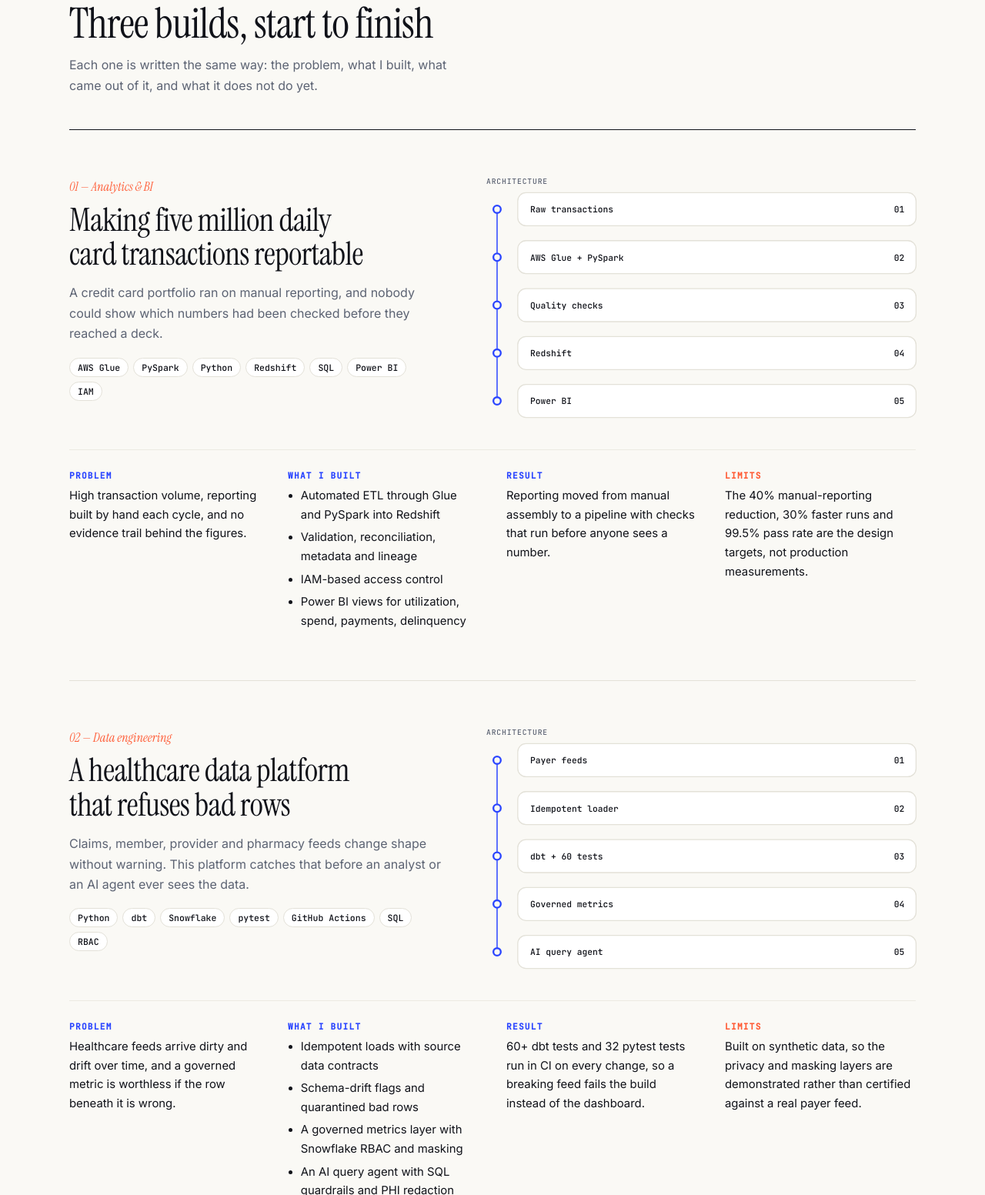
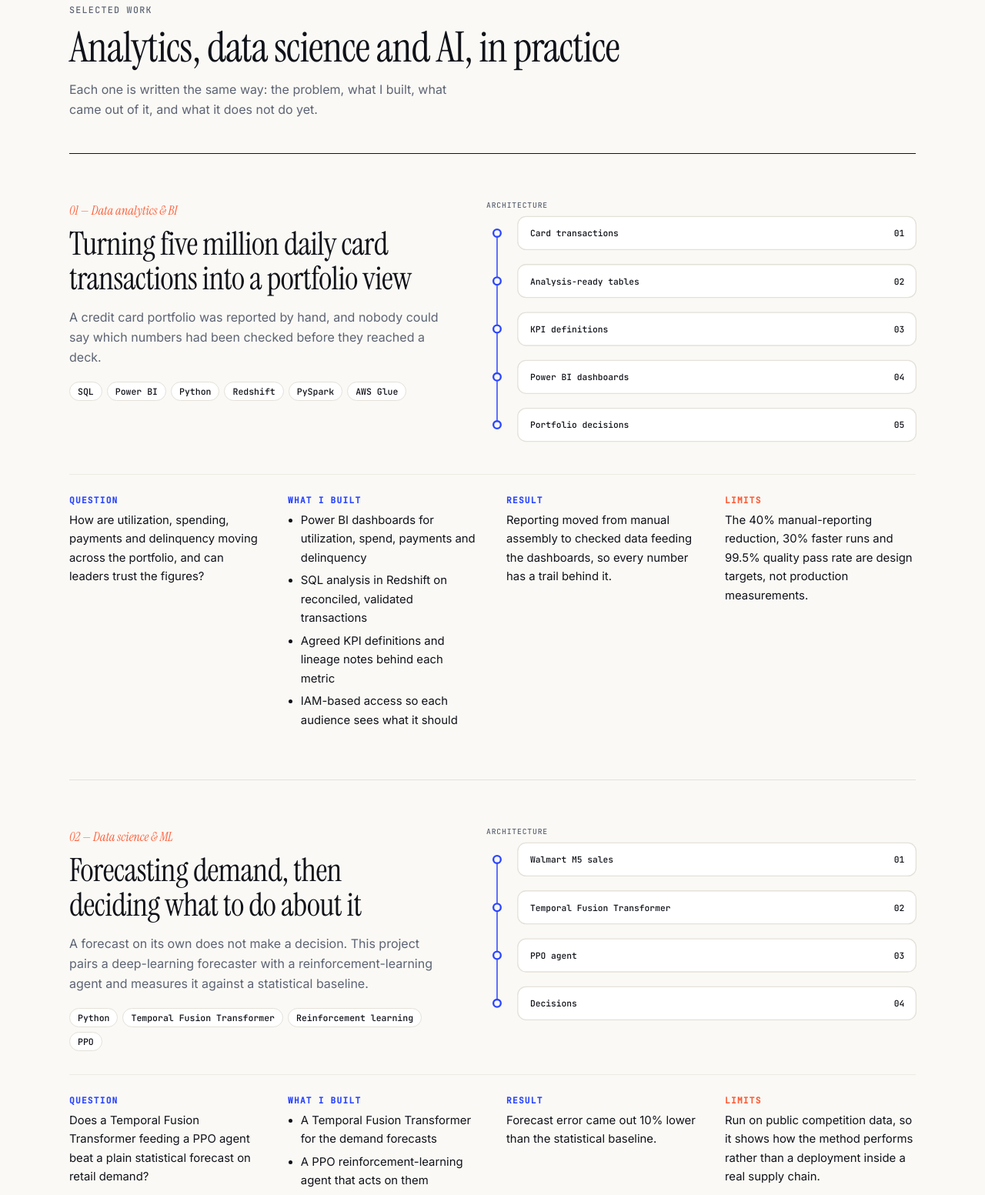
Before and after one commit to Jaivinay/Jaivinay.github.io, a plain HTML site: page index.html in a window 1280 px wide. Shown: the part 1247-2800 px from the top of the page at 77% size. Drawn offline with Linux system fonts and the light colour scheme.

Commit message:
Portfolio: lead with analytics, data science and AI case studies
Co-Authored-By: Claude Sonnet 5.5 <noreply@anthropic.com>
Claude-Session: https://claude.ai/code/session_014vAnLYXN9gZpD3HCW2GkFz

```diff
--- a/index.html
+++ b/index.html
@@ -3,7 +3,7 @@
 <head>
 <meta charset="utf-8">
 <meta name="viewport" content="width=device-width,initial-scale=1,viewport-fit=cover">
-<meta name="description" content="Jaivinay Gudiveka — data analytics, business intelligence, data engineering, data science and AI. Case studies, code and contact.">
+<meta name="description" content="Jaivinay Gudiveka: data analytics, data science, AI and business intelligence. Case studies, code and contact.">
 <title>Jaivinay Gudiveka Portfolio</title>
 <link rel="stylesheet" href="https://fonts.googleapis.com/css2?family=Instrument+Serif:ital@0;1&family=Inter:wght@400;500;600&family=JetBrains+Mono:wght@400;500&display=swap">
 <style>
@@ -97,6 +97,12 @@ section{padding-block:clamp(64px,9vw,112px) 0;scroll-margin-top:64px}
 .grid4{display:grid;grid-template-columns:repeat(auto-fit,minmax(min(100%,215px),1fr));gap:22px 36px;margin-top:30px;padding-top:26px;border-top:1px solid var(--hair)}
 .blk h4{font:600 .7rem var(--mono);letter-spacing:.11em;text-transform:uppercase;color:var(--accent);margin-bottom:7px}
 .blk:last-child h4{color:var(--warm)}
+.found{display:grid;grid-template-columns:minmax(0,1.5fr) minmax(0,1fr);gap:20px 48px;align-items:center;margin-top:20px;padding:26px 28px;border:1px solid var(--line);border-radius:18px;background:var(--surface)}
+.found .num{font:400 italic 1rem var(--serif);color:var(--warm)}
+.found h3{font:400 clamp(1.4rem,2.4vw,1.8rem)/1.1 var(--serif);margin:6px 0 10px}
+.found p{margin:0;color:var(--muted);font-size:.92rem}
+.found .link{display:inline-block;margin-top:16px;font-weight:600;font-size:.9rem}
+@media (max-width:860px){.found{grid-template-columns:1fr;padding:22px}}
 .blk p{margin:0;font-size:.93rem;color:var(--ink)}
 .blk ul{margin:0;padding-left:1.05em}.blk li{margin-bottom:5px;font-size:.93rem}
 .caseLinks{display:flex;flex-wrap:wrap;gap:16px;margin-top:22px}
@@ -151,10 +157,10 @@ html.js .rv.in{opacity:1;transform:none}
 </nav>
 
 <header class="hero" id="top">
-  <span class="mono">Data analytics · BI · Data engineering · Data science · AI</span>
+  <span class="mono">Data analytics · Data science · AI · BI</span>
   <h1 id="head">I turn messy data into <em>decisions</em> people trust.</h1>
   <div class="sub">
-    <p class="lede">I'm Jaivinay. I build the pipelines, the tests that keep them honest, the dashboards people open every morning, and the AI tools that answer questions from real documents.</p>
+    <p class="lede">I'm Jaivinay. I analyze data, build forecasting and machine learning models, design the dashboards people open every morning, and ship AI tools that answer questions from real documents.</p>
     <p class="seek">Open to data analyst, BI, analytics engineering, data science and applied AI roles.<br>United States — open to relocate.</p>
   </div>
   <div class="cta">
@@ -179,44 +185,44 @@ html.js .rv.in{opacity:1;transform:none}
 </div>
 
 <section id="work">
-  <div class="sh rv"><span class="mono">Selected work</span><h2>Three builds, start to finish</h2>
+  <div class="sh rv"><span class="mono">Selected work</span><h2>Analytics, data science and AI, in practice</h2>
     <p>Each one is written the same way: the problem, what I built, what came out of it, and what it does not do yet.</p></div>
 
-  <article class="case rv" data-diag="Raw transactions|AWS Glue + PySpark|Quality checks|Redshift|Power BI">
+  <article class="case rv" data-diag="Card transactions|Analysis-ready tables|KPI definitions|Power BI dashboards|Portfolio decisions">
     <div class="caseTop">
       <div>
-        <span class="num">01 — Analytics &amp; BI</span>
-        <h3>Making five million daily card transactions reportable</h3>
-        <p class="what">A credit card portfolio ran on manual reporting, and nobody could show which numbers had been checked before they reached a deck.</p>
-        <div class="chips"><span>AWS Glue</span><span>PySpark</span><span>Python</span><span>Redshift</span><span>SQL</span><span>Power BI</span><span>IAM</span></div>
+        <span class="num">01 — Data analytics &amp; BI</span>
+        <h3>Turning five million daily card transactions into a portfolio view</h3>
+        <p class="what">A credit card portfolio was reported by hand, and nobody could say which numbers had been checked before they reached a deck.</p>
+        <div class="chips"><span>SQL</span><span>Power BI</span><span>Python</span><span>Redshift</span><span>PySpark</span><span>AWS Glue</span></div>
       </div>
       <div class="dg"></div>
     </div>
     <div class="grid4">
-      <div class="blk"><h4>Problem</h4><p>High transaction volume, reporting built by hand each cycle, and no evidence trail behind the figures.</p></div>
-      <div class="blk"><h4>What I built</h4><ul><li>Automated ETL through Glue and PySpark into Redshift</li><li>Validation, reconciliation, metadata and lineage</li><li>IAM-based access control</li><li>Power BI views for utilization, spend, payments, delinquency</li></ul></div>
-      <div class="blk"><h4>Result</h4><p>Reporting moved from manual assembly to a pipeline with checks that run before anyone sees a number.</p></div>
-      <div class="blk"><h4>Limits</h4><p>The 40% manual-reporting reduction, 30% faster runs and 99.5% pass rate are the design targets, not production measurements.</p></div>
+      <div class="blk"><h4>Question</h4><p>How are utilization, spending, payments and delinquency moving across the portfolio, and can leaders trust the figures?</p></div>
+      <div class="blk"><h4>What I built</h4><ul><li>Power BI dashboards for utilization, spend, payments and delinquency</li><li>SQL analysis in Redshift on reconciled, validated transactions</li><li>Agreed KPI definitions and lineage notes behind each metric</li><li>IAM-based access so each audience sees what it should</li></ul></div>
+      <div class="blk"><h4>Result</h4><p>Reporting moved from manual assembly to checked data feeding the dashboards, so every number has a trail behind it.</p></div>
+      <div class="blk"><h4>Limits</h4><p>The 40% manual-reporting reduction, 30% faster runs and 99.5% quality pass rate are design targets, not production measurements.</p></div>
     </div>
   </article>
 
-  <article class="case rv" data-diag="Payer feeds|Idempotent loader|dbt + 60 tests|Governed metrics|AI query agent">
+  <article class="case rv" data-diag="Walmart M5 sales|Temporal Fusion Transformer|PPO agent|Decisions">
     <div class="caseTop">
       <div>
-        <span class="num">02 — Data engineering</span>
-        <h3>A healthcare data platform that refuses bad rows</h3>
-        <p class="what">Claims, member, provider and pharmacy feeds change shape without warning. This platform catches that before an analyst or an AI agent ever sees the data.</p>
-        <div class="chips"><span>Python</span><span>dbt</span><span>Snowflake</span><span>pytest</span><span>GitHub Actions</span><span>SQL</span><span>RBAC</span></div>
+        <span class="num">02 — Data science &amp; ML</span>
+        <h3>Forecasting demand, then deciding what to do about it</h3>
+        <p class="what">A forecast on its own does not make a decision. This project pairs a deep-learning forecaster with a reinforcement-learning agent and measures it against a statistical baseline.</p>
+        <div class="chips"><span>Python</span><span>Temporal Fusion Transformer</span><span>Reinforcement learning</span><span>PPO</span></div>
       </div>
       <div class="dg"></div>
     </div>
     <div class="grid4">
-      <div class="blk"><h4>Problem</h4><p>Healthcare feeds arrive dirty and drift over time, and a governed metric is worthless if the row beneath it is wrong.</p></div>
-      <div class="blk"><h4>What I built</h4><ul><li>Idempotent loads with source data contracts</li><li>Schema-drift flags and quarantined bad rows</li><li>A governed metrics layer with Snowflake RBAC and masking</li><li>An AI query agent with SQL guardrails and PHI redaction</li></ul></div>
-      <div class="blk"><h4>Result</h4><p>60+ dbt tests and 32 pytest tests run in CI on every change, so a breaking feed fails the build instead of the dashboard.</p></div>
-      <div class="blk"><h4>Limits</h4><p>Built on synthetic data, so the privacy and masking layers are demonstrated rather than certified against a real payer feed.</p></div>
+      <div class="blk"><h4>Question</h4><p>Does a Temporal Fusion Transformer feeding a PPO agent beat a plain statistical forecast on retail demand?</p></div>
+      <div class="blk"><h4>What I built</h4><ul><li>A Temporal Fusion Transformer for the demand forecasts</li><li>A PPO reinforcement-learning agent that acts on them</li><li>Training and comparison across 25 store-level datasets from Walmart M5 sales data</li><li>Joint tuning of forecaster and agent</li></ul></div>
+      <div class="blk"><h4>Result</h4><p>Forecast error came out 10% lower than the statistical baseline.</p></div>
+      <div class="blk"><h4>Limits</h4><p>Run on public competition data, so it shows how the method performs rather than a deployment inside a real supply chain.</p></div>
     </div>
-    <div class="caseLinks"><a href="https://github.com/Jaivinay/healthcare-data-platform" target="_blank" rel="noopener">Read the code →</a></div>
+    <div class="caseLinks"><a href="https://github.com/Jaivinay/AI-Driven-Demand-Forecasting" target="_blank" rel="noopener">Read the code →</a></div>
   </article>
 
   <article class="case rv" data-diag="Policy PDFs|Chunk + embed|Pinecone|LangChain + LLM|Cited answer">
@@ -230,15 +236,24 @@ html.js .rv.in{opacity:1;transform:none}
       <div class="dg"></div>
     </div>
     <div class="grid4">
-      <div class="blk"><h4>Problem</h4><p>Answers had to be traceable to a clause in a policy document, not generated from an unverifiable model.</p></div>
+      <div class="blk"><h4>Question</h4><p>Can an assistant answer policy and risk questions in plain language and still point to the clause behind each answer?</p></div>
       <div class="blk"><h4>What I built</h4><ul><li>Ingestion with text extraction and overlapping chunks</li><li>Embeddings stored and retrieved in Pinecone</li><li>LangChain retrieval that keeps answers tied to the source</li><li>A Streamlit app for multi-PDF upload and plain questions</li></ul></div>
       <div class="blk"><h4>Result</h4><p>An evaluation framework scores retrieval relevance, grounded accuracy and latency, so changes can be compared instead of guessed at.</p></div>
       <div class="blk"><h4>Limits</h4><p>It runs locally rather than as a hosted demo, and the evaluation set covers card policy documents only.</p></div>
     </div>
   </article>
-  <p class="mono rv" style="margin-top:28px;text-transform:none;letter-spacing:0;font-size:.86rem;color:var(--muted)">
-    Also on GitHub: <a href="https://github.com/Jaivinay/AI-Driven-Demand-Forecasting" target="_blank" rel="noopener">AI-Driven Demand Forecasting</a> — a Temporal Fusion Transformer paired with a PPO agent, 10% below a statistical baseline across 25 store-level datasets.
-  </p>
+
+  <div class="found rv">
+    <div>
+      <span class="num">Also built · Data foundations</span>
+      <h3>A healthcare data platform that refuses bad rows</h3>
+      <p>Claims, member, provider and pharmacy feeds with source data contracts, schema-drift flags and quarantined bad rows, a governed metrics layer with Snowflake RBAC and masking, and an AI query agent with SQL guardrails and PHI redaction. 60+ dbt tests and 32 pytest tests run in CI on every change. Built on synthetic data.</p>
+    </div>
+    <div>
+      <div class="chips"><span>dbt</span><span>Snowflake</span><span>Python</span><span>pytest</span><span>GitHub Actions</span></div>
+      <a class="link" href="https://github.com/Jaivinay/healthcare-data-platform" target="_blank" rel="noopener">Read the code →</a>
+    </div>
+  </div>
 </section>
 
 <section id="how">
```
